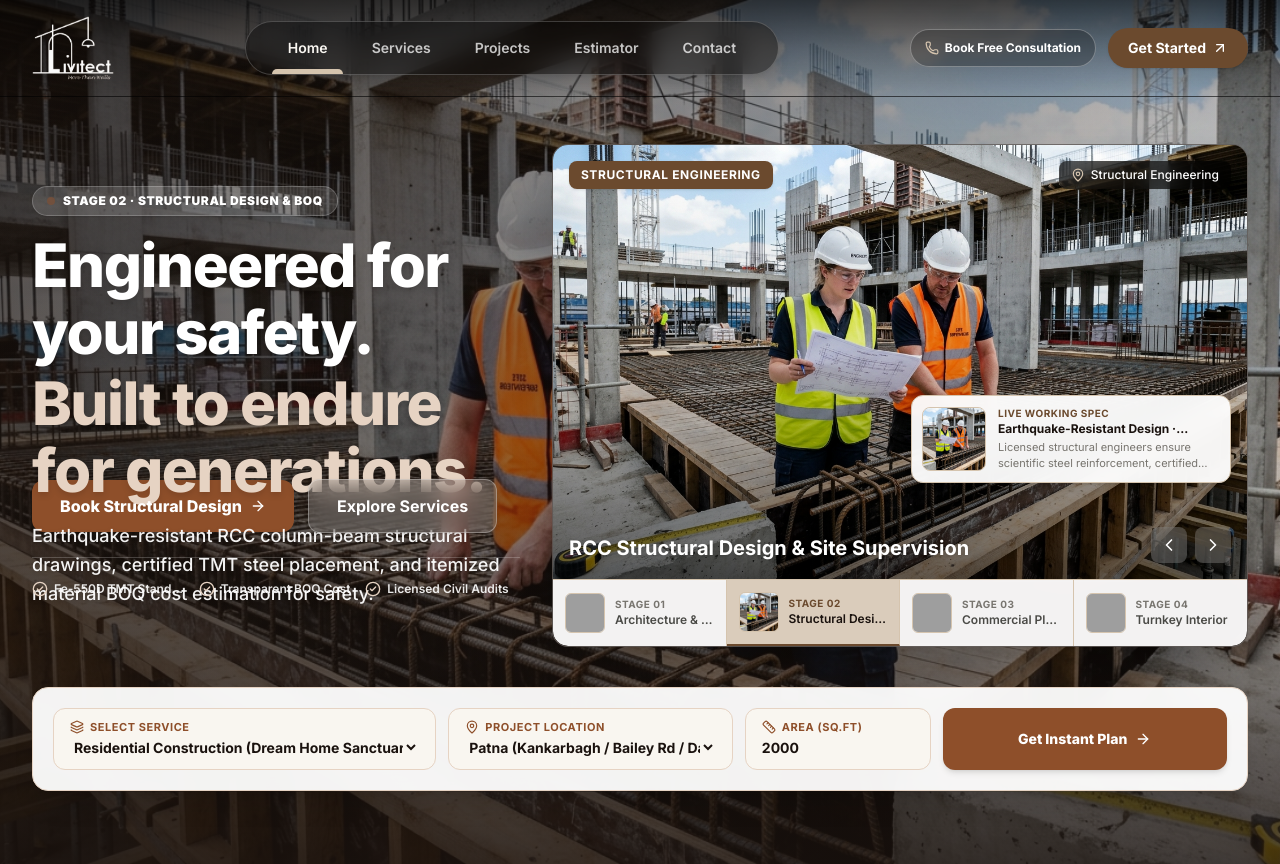
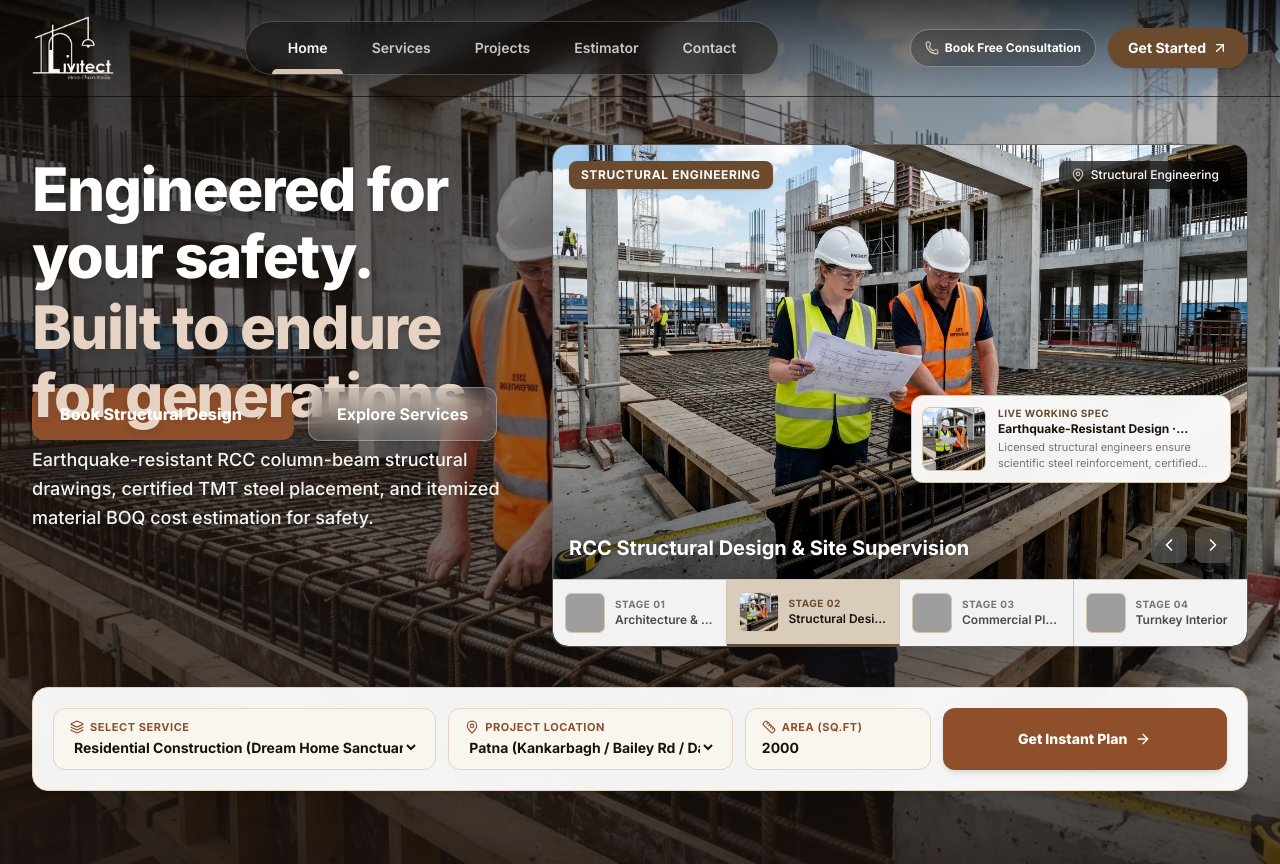
Before and after one commit to rohitpatel0011/Livitech_Design, a Next.js app: page / in a window 1280 px wide. Shown: the top 864 px of the page. Built offline with nearby package versions, Linux system fonts and the light colour scheme; grey boxes are pictures that could not be loaded.

Commit message:
feat: align hero left content to top, remove top badge and bottom trust pills, lock button position

```diff
--- a/src/components/home/HeroSection.tsx
+++ b/src/components/home/HeroSection.tsx
@@ -9,7 +9,6 @@ import {
   ChevronLeft,
   ChevronRight,
   MapPin,
-  CheckCircle2,
   Layers,
   Ruler,
 } from "lucide-react";
@@ -20,55 +19,45 @@ import {
 } from "@/data/livitectData";
 
 interface HeroStageContent {
-  badge: string;
   headingLine1: string;
   headingLine2: string;
   description: string;
   primaryCtaText: string;
   primaryCtaHref: string;
-  trustPills: [string, string, string];
 }
 
 const HERO_STAGE_CONTENT: HeroStageContent[] = [
   {
-    badge: "STAGE 01 · ARCHITECTURE & 3D DESIGN",
     headingLine1: "Plan your dream home.",
     headingLine2: "See it in 3D first.",
     description:
       "Vastu-compliant 2D floor plans and photorealistic 3D front elevations before laying a single brick on your plot.",
     primaryCtaText: "Book 2D/3D Design",
     primaryCtaHref: "#cost-estimator",
-    trustPills: ["2D Vastu Floor Plans", "3D Front Elevations", "Patna & Bihar Sites"],
   },
   {
-    badge: "STAGE 02 · STRUCTURAL DESIGN & BOQ",
     headingLine1: "Engineered for your safety.",
     headingLine2: "Built to endure for generations.",
     description:
       "Earthquake-resistant RCC column-beam structural drawings, certified TMT steel placement, and itemized material BOQ cost estimation for safety.",
     primaryCtaText: "Book Structural Design",
     primaryCtaHref: "#cost-estimator",
-    trustPills: ["Fe-550D TMT Standards", "Transparent BOQ Cost", "Licensed Civil Audits"],
   },
   {
-    badge: "STAGE 03 · COMMERCIAL & INSTITUTIONAL",
     headingLine1: "Build smart commercial spaces.",
     headingLine2: "Designed for maximum daily footfall.",
     description:
       "Modern glass facades, municipal building bye-law approval, basement parking design, and high-ROI architectural planning for retail complexes.",
     primaryCtaText: "Book Commercial Plan",
     primaryCtaHref: "/services/commercial-construction",
-    trustPills: ["Municipal Map Approval", "Basement Parking Norms", "High-ROI Architecture"],
   },
   {
-    badge: "STAGE 04 · TURNKEY INTERIOR DESIGN",
     headingLine1: "Step inside modern rooms.",
     headingLine2: "Before they are ever built.",
     description:
       "Photorealistic 3D virtual walkthroughs, custom modular kitchens, luxury wardrobes, false ceiling plans, and designer ambient lighting execution.",
     primaryCtaText: "Book Interior Design",
     primaryCtaHref: "/services/interior-design",
-    trustPills: ["3D Virtual Walkthrough", "Bespoke Modular Wood", "Turnkey Key Handover"],
   },
 ];
 
@@ -135,19 +124,13 @@ export default function HeroSection() {
       {/* Main Container */}
       <div className="relative z-20 max-w-7xl mx-auto px-4 sm:px-6 lg:px-8 w-full my-auto">
         {/* TOP SPLIT: Left Copy + Right Interactive Visual Carousel */}
-        <div className="grid grid-cols-1 lg:grid-cols-12 gap-10 lg:gap-8 items-center">
-          {/* LEFT COLUMN (5 Cols): Rock-Solid Fixed Layout (Zero Layout Shift) */}
-          <div className="lg:col-span-5 flex flex-col justify-center space-y-6">
+        <div className="grid grid-cols-1 lg:grid-cols-12 gap-10 lg:gap-8 items-start">
+          {/* LEFT COLUMN (5 Cols): Clean Top-Aligned Content (No Bandage, No Pills, Zero Shift) */}
+          <div className="lg:col-span-5 flex flex-col justify-start pt-1 sm:pt-2 lg:pt-3">
             {/* 1. Dynamic Text Block (Fixed Height Container, only text fades in smoothly) */}
-            <div className="h-[235px] sm:h-[245px] lg:h-[265px] flex flex-col justify-start">
+            <div className="h-[185px] sm:h-[195px] lg:h-[215px] flex flex-col justify-start">
               <div key={activeSlide} className="animate-hero-fade space-y-3 sm:space-y-4">
-                {/* Dynamic Top Eyebrow Badge */}
-                <div className="inline-flex items-center gap-2 px-3.5 py-1.5 rounded-full bg-white/15 backdrop-blur-md border border-white/20 text-white text-xs font-black uppercase tracking-wider shadow-sm w-fit">
-                  <span className="w-2 h-2 rounded-full bg-[#8E4F2A] animate-pulse" />
-                  <span>{stageContent.badge}</span>
-                </div>
-
-                {/* Dynamic Main Heading (Exact 9 words: 4 words + 5 words, 2 lines) */}
+                {/* Main Heading (Exact 9 words: 4 words + 5 words, 2 lines) */}
                 <h1 className="text-4xl sm:text-5xl lg:text-6xl font-extrabold text-white tracking-tight leading-[1.12] drop-shadow-md">
                   <span>{stageContent.headingLine1}</span>
                   <span className="text-[#E6D3C3] block mt-1">
@@ -155,7 +138,7 @@ export default function HeroSection() {
                   </span>
                 </h1>
 
-                {/* Dynamic Short Description (Exact 17 words across all 4 stages) */}
+                {/* Description (Exact 17 words across all 4 stages) */}
                 <p className="text-base sm:text-lg text-white/95 leading-relaxed max-w-xl font-medium drop-shadow-sm">
                   {stageContent.description}
                 </p>
@@ -163,7 +146,7 @@ export default function HeroSection() {
             </div>
 
             {/* 2. Action Buttons (Position 100% Fixed, Never Jumps or Moves) */}
-            <div className="flex flex-wrap items-center gap-3.5 pt-1">
+            <div className="flex flex-wrap items-center gap-3.5 pt-4">
               <Link
                 href={stageContent.primaryCtaHref}
                 className="inline-flex items-center justify-center gap-2 bg-[#8E4F2A] hover:bg-[#6D3B1E] text-white font-extrabold px-7 py-3.5 rounded-xl shadow-booking hover:shadow-booking-hover transition-all text-sm sm:text-base cursor-pointer min-w-[230px]"
@@ -179,16 +162,6 @@ export default function HeroSection() {
               >
                 <span>Explore Services</span>
               </Link>
-            </div>
-
-            {/* 3. Trust Pills (Fixed Height Container) */}
-            <div className="pt-4 border-t border-white/20 grid grid-cols-2 sm:grid-cols-3 gap-3 text-xs font-semibold text-white/90 min-h-[48px]">
-              {stageContent.trustPills.map((pill) => (
-                <div key={pill} className="flex items-center gap-1.5 animate-hero-fade">
-                  <CheckCircle2 className="w-4 h-4 text-[#E6D3C3] shrink-0" />
-                  <span className="truncate">{pill}</span>
-                </div>
-              ))}
             </div>
           </div>
 
```
